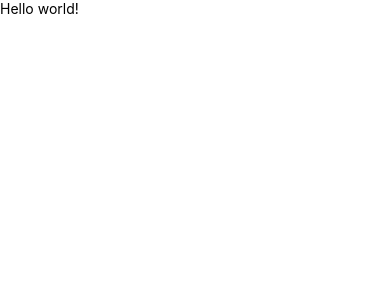
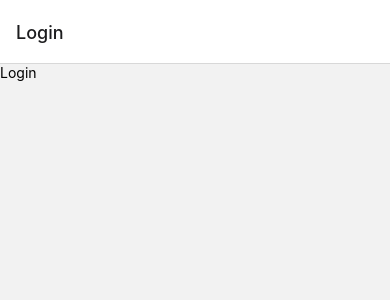
Before and after one commit to Llelepipede/ProjetReactMeteo, a React Native app: screen / in a window 390 px wide. Shown: the top 300 px of the page. Built offline with nearby package versions, Linux system fonts and the light colour scheme.

Commit message:
navigation

```diff
--- a/App.js
+++ b/App.js
@@ -2,15 +2,12 @@ import React from 'react';
 import {Text, Image, TouchableOpacity, View} from 'react-native';
 
 import {Dimensions, SafeAreaView} from 'react-native';
+import Router from './src/screens/router';
 
 // import Routes from './src/config/routes';
 
 const App = () => {
-  return (
-    <View>
-      <Text>Hello world!</Text>
-    </View>
-  );
+  return <Router />;
 };
 
 export default App;
--- /dev/null
+++ b/src/screens/LoginMeteo/index.js
@@ -0,0 +1,13 @@
+import React, {useState, useEffect} from 'react';
+import {View, Text} from 'react-native';
+
+const LoginMeteo = ({navigation}) => {
+  // creation de la fonction qui vas envoyer les donnees a l'API
+  return (
+    <View>
+      <Text>Login</Text>
+    </View>
+  );
+};
+
+export default LoginMeteo;
--- /dev/null
+++ b/src/screens/router/index.js
@@ -0,0 +1,23 @@
+import React, {useState, useEffect} from 'react';
+import {NavigationContainer} from '@react-navigation/native';
+import {createNativeStackNavigator} from '@react-navigation/native-stack';
+
+import LoginMeteo from '../LoginMeteo';
+
+const Stack = createNativeStackNavigator();
+
+const Router = props => {
+  return (
+    <NavigationContainer>
+      <Stack.Navigator>
+        <Stack.Screen
+          name="/"
+          component={LoginMeteo}
+          options={{title: 'Login'}}
+        />
+      </Stack.Navigator>
+    </NavigationContainer>
+  );
+};
+
+export default Router;
```
Also changed, not shown: 2 other files (tests, documents, lock files or other folders).
